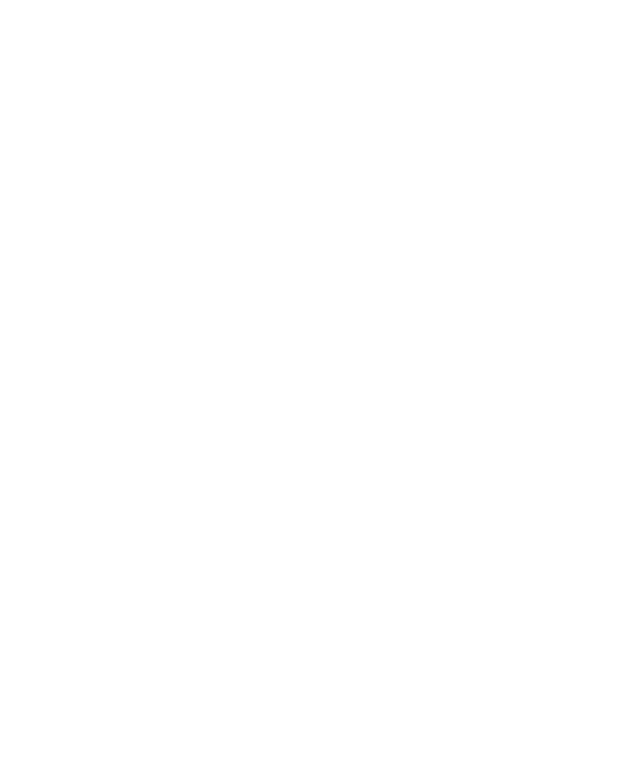
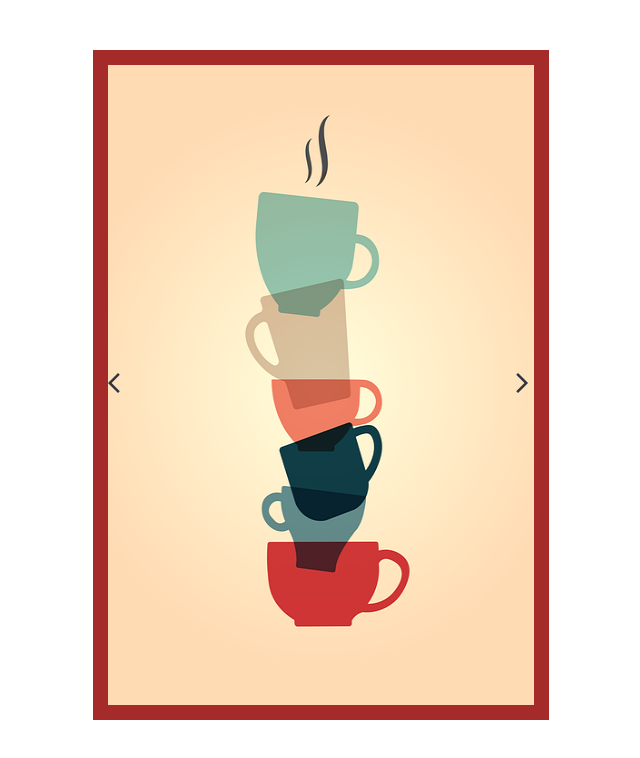
Before and after one commit to hbar1st/demo-poster-slider, a website built with webpack: page src/template.html in a window 1280 px wide. Shown: the whole page, without its empty margins (319-959 px from the left). Built offline with nearby package versions, Linux system fonts and the light colour scheme.

Commit message:
initial setup

```diff
--- a/src/styles.css
+++ b/src/styles.css
@@ -1,5 +1,45 @@
 * {
   padding: 0;
   margin: 0;
-  box-sizing: 0;
+  box-sizing: content-box;
 }
+
+.poster-slider {
+  margin: 50px auto;
+  border: 15px solid brown;
+  display: flex;
+  flex-direction: row;
+  flex-wrap: nowrap;
+  overflow: hidden;
+  width: 426px;
+  height: 640px;
+  > div {
+    display: grid;
+    width: 426px;
+    height: 640px;
+    grid-template-columns: max-content 1fr max-content;
+    grid-template-rows: auto;
+    justify-content: center;
+    align-items: center;
+
+    img {
+      grid-column: 1 / -1;
+      grid-row: 1;
+      z-index: -1;
+      width: 426px;
+      height: 640px;
+    }
+  }
+  > div::before {
+    content: url("./assets/arrow_back.svg");
+
+    grid-column: 1;
+    grid-row: 1;
+  }
+
+  > div::after {
+    content: url("./assets/arrow_forward.svg");
+    grid-column: 3;
+    grid-row: 1;
+  }
+}
--- a/src/template.html
+++ b/src/template.html
@@ -3,7 +3,25 @@
   <head>
     <meta charset="UTF-8" />
     <meta name="viewport" content="width=device-width, initial-scale=1.0" />
-    <title>Document</title>
+    <title>Poster Slider</title>
   </head>
-  <body></body>
+  <body>
+    <div class="poster-slider">
+      <div id="post-1">
+        <img src="./assets/coffee-7095440_640.png" alt="coffee" />
+      </div>
+      <div id="post-2">
+        <img src="./assets/look-8432000_640.jpg" alt="look" />
+      </div>
+      <div id="post-3">
+        <img src="./assets/love-1125204_640.jpg" alt="love" />
+      </div>
+      <div id="post-4">
+        <img src="./assets/orange-3491497_640.jpg" alt="orange" />
+      </div>
+      <div id="post-5">
+        <img src="./assets/poster-1479785_640.jpg" alt="poster" />
+      </div>
+    </div>
+  </body>
 </html>
```
Also changed, not shown: README.md, src/assets/arrow_back.svg (added), src/assets/arrow_forward.svg (added), src/assets/coffee-7095440_640.png (added), src/assets/look-8432000_640.jpg (added), src/assets/love-1125204_640.jpg (added), src/assets/orange-3491497_640.jpg (added), src/assets/poster-1479785_640.jpg (added).
